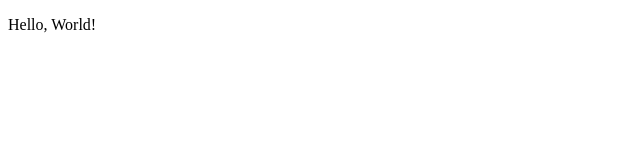
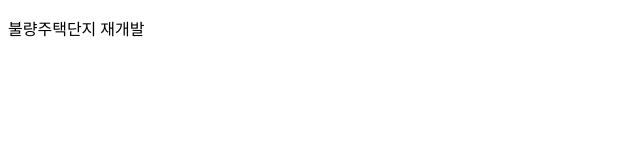
Before and after one commit to urbanjakapa/tmd, a plain HTML site: page index.html in a window 1280 px wide. Shown: the full height of the page, 0-640 px from the left. Drawn offline with Linux system fonts and the light colour scheme.

Commit message:
Update index.html

```diff
--- a/index.html
+++ b/index.html
@@ -7,6 +7,6 @@
 	<title>Portfolio</title>
 </head>
 <body>
-  <p>Hello, World!</p>
+  <p>불량주택단지 재개발</p>
 </body>
 </html>
```
